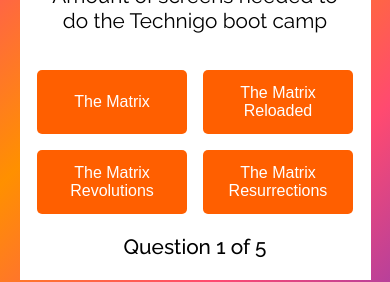
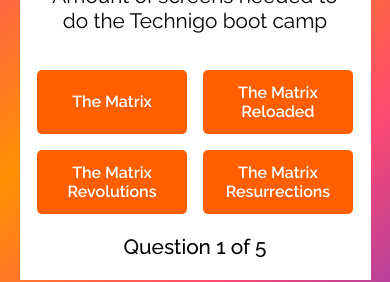
Before and after one commit to Technigo/project-redux-quiz-old, a React (Create React App) app: page / in a window 390 px wide. Shown: the part 432-714 px from the top of the page. Built offline with nearby package versions, Linux system fonts and the light colour scheme.

Commit message:
fix button for small screens

```diff
--- a/src/components/CurrentQuestion.js
+++ b/src/components/CurrentQuestion.js
@@ -41,11 +41,12 @@ const ButtonContainer = styled.div`
 `;
 
 const Button = styled.button`
-	padding: 0.7rem;
 	border-radius: 5px;
 	background-color: #ff5f00;
 	color: white;
+	font-family: 'Raleway', sans-serif;
 	font-size: 1rem;
+	font-weight: 600;
 	cursor: pointer;
 	border: none;
 	height: 4rem;
```
